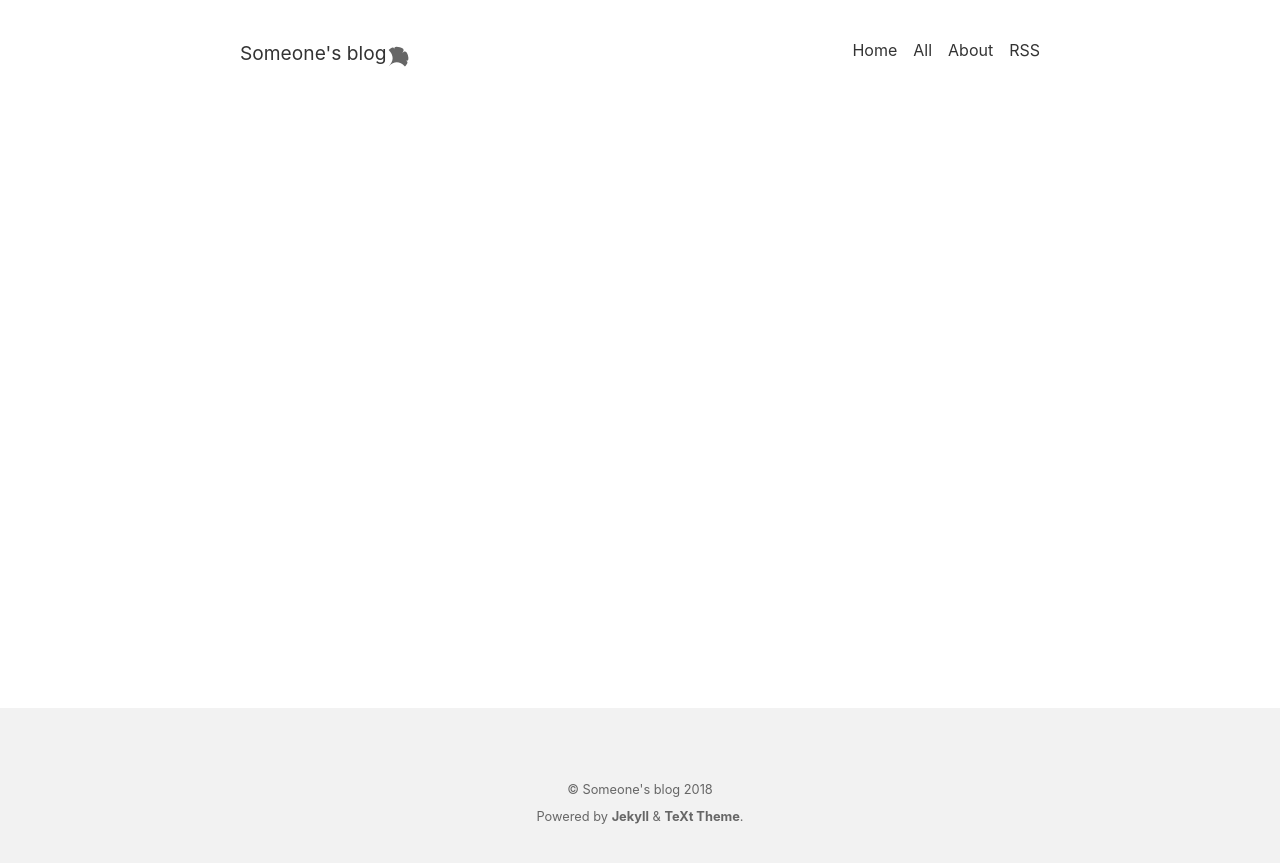
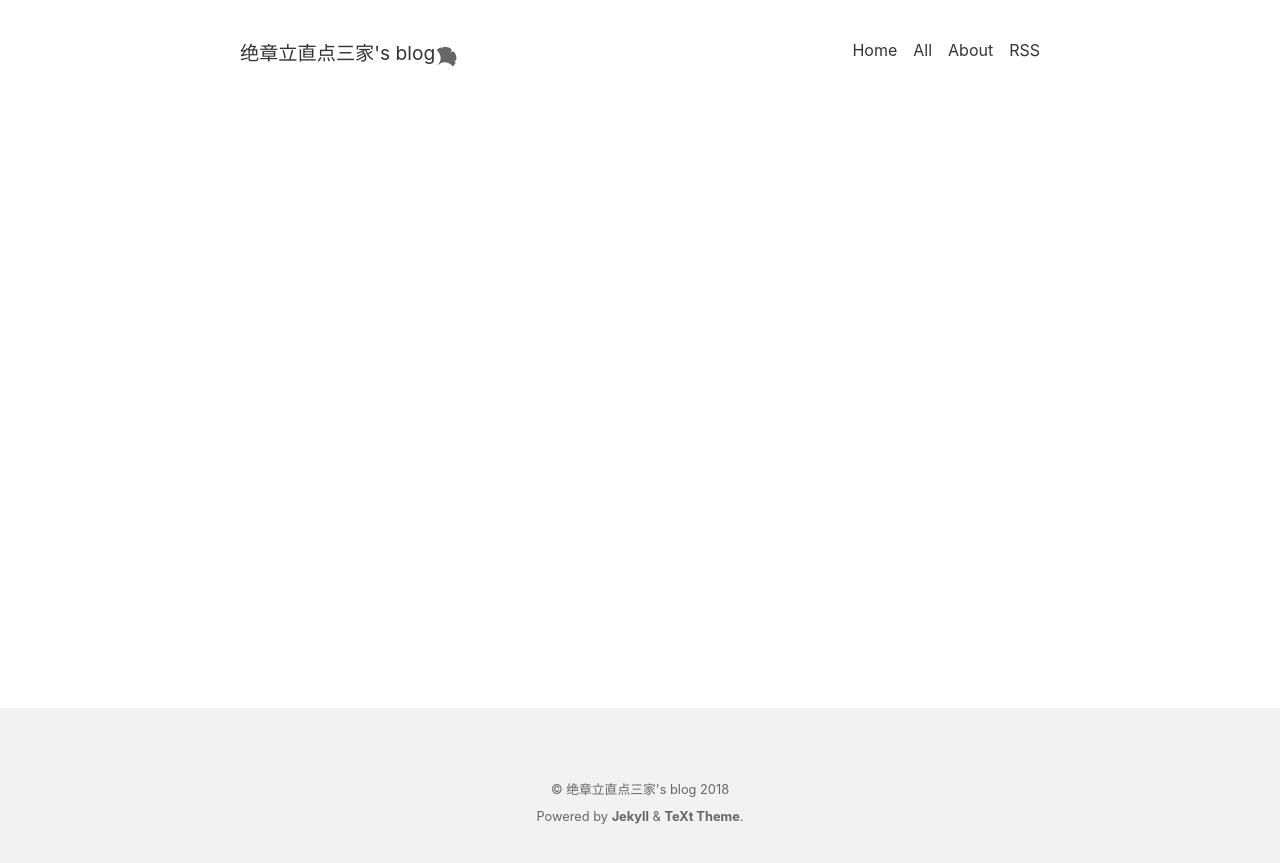
Before and after one commit to Holy-Shine/Holy-Shine.github.io, a Jekyll site: the page built from index.html, in a window 1280 px wide. Shown: the top 863 px of the page. Built offline with Jekyll 4.4.1, drawn with Linux system fonts in a browser that asks for light colours; nearby versions of some CDN libraries; the list of posts is cut into pages by our own code.

Commit message:
add title

```diff
--- a/_config.yml
+++ b/_config.yml
@@ -14,7 +14,7 @@
 ## Base settings ##
 # url:  #the base hostname & protocol for your site e.g. https://www.someone.com
 baseurl: /
-title: Someone's blog
+title: 绝章立直点三家's blog
 description: > #this means to ignore newlines until "nav_lists:"
   Someone's Blog
 
```
